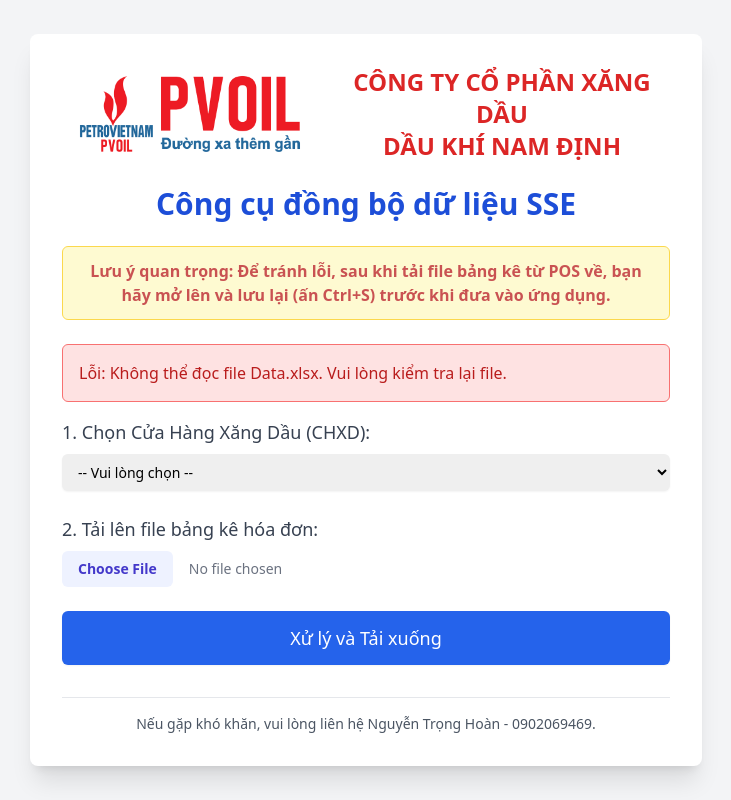
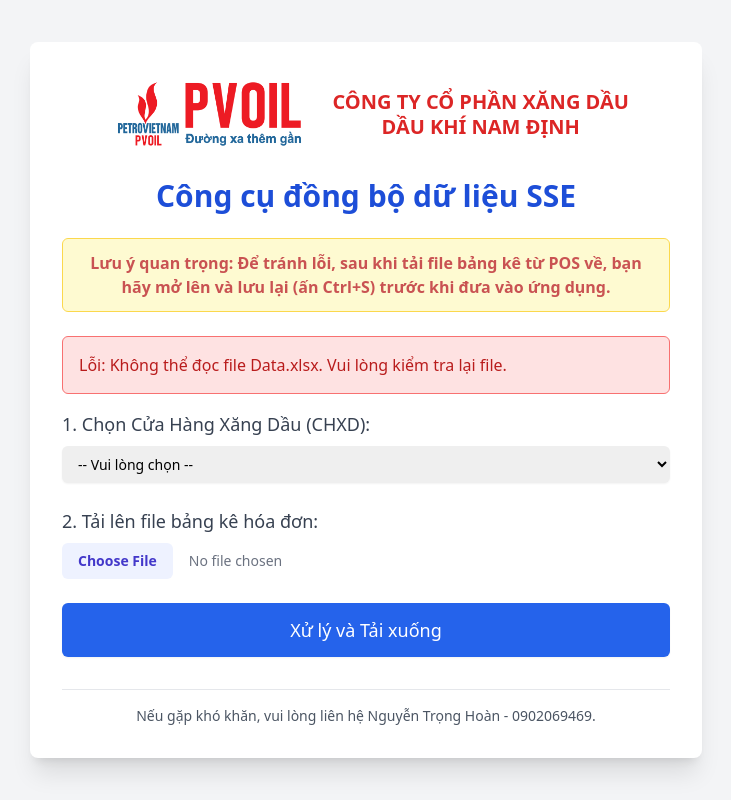
Before and after one commit to TrongHoan81/UpSSE_render, a Flask app: page / in a window 1280 px wide. Shown: the whole page, without its empty margins (274-1005 px from the left). Run offline with Flask 3, Linux system fonts and the light colour scheme; some libraries are stand-ins or nearby versions.

Commit message:
Update index.html

```diff
--- a/templates/index.html
+++ b/templates/index.html
@@ -21,10 +21,11 @@
     <div class="w-full max-w-2xl bg-white rounded-lg shadow-xl p-8">
         <!-- Header -->
         <div class="flex items-center justify-center space-x-4 mb-6">
-            <img src="{{ url_for('static', filename='Logo.png') }}" alt="Logo Công Ty" class="h-24">
+            <img src="{{ url_for('static', filename='Logo.png') }}" alt="Logo Công Ty" class="h-20"> <!-- Đã giảm kích thước logo -->
             <div class="text-center">
-                <h2 class="text-2xl font-bold text-red-600">CÔNG TY CỔ PHẦN XĂNG DẦU</h2>
-                <h2 class="text-2xl font-bold text-red-600">DẦU KHÍ NAM ĐỊNH</h2>
+                <!-- Đã giảm cỡ chữ và khoảng cách dòng -->
+                <h2 class="text-xl font-bold text-red-600 leading-tight">CÔNG TY CỔ PHẦN XĂNG DẦU</h2>
+                <h2 class="text-xl font-bold text-red-600 leading-tight">DẦU KHÍ NAM ĐỊNH</h2>
             </div>
         </div>
 
```
